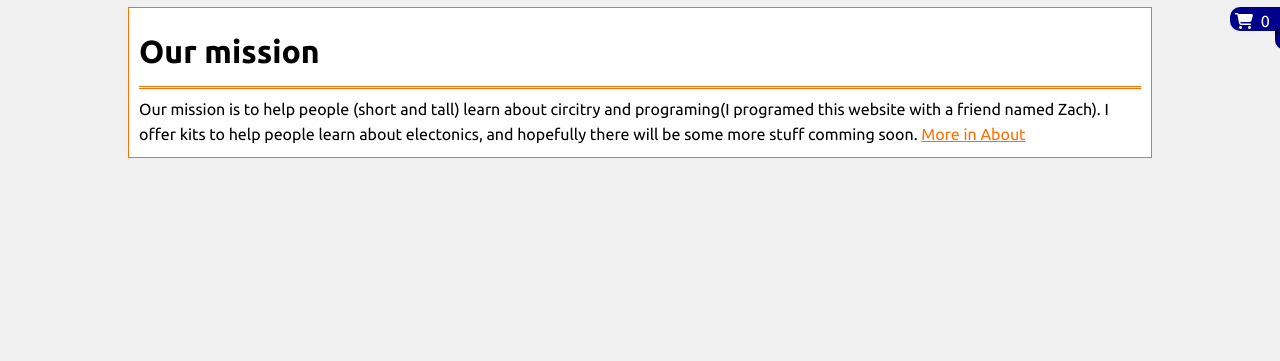
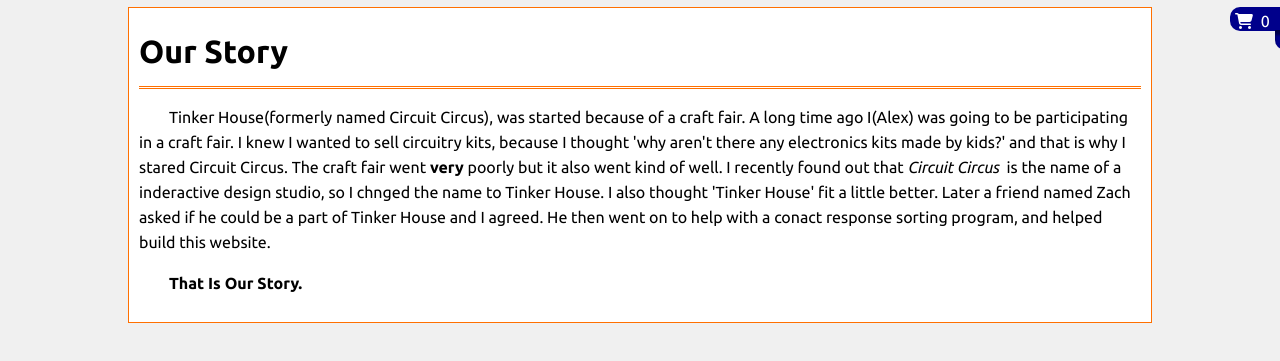
Before and after one commit to alextheperson/Tinker-House-Website, a plain HTML site: page index.html in a window 1280 px wide. Shown: the part 103-464 px from the top of the page. Drawn offline with Linux system fonts and the light colour scheme.

Commit message:
Story into home page

```diff
--- a/index.html
+++ b/index.html
@@ -38,9 +38,11 @@
     </div>
     <script>displayCart()</script>
     <div class="box">
-      <h1>Our mission</h1>
+      <h1>Our Story</h1>
       <hr>
-      Our mission is to help people (short and tall) learn about circitry and programing(I programed this website with a friend named Zach). I offer kits to help people learn about electonics, and hopefully there will be some more stuff comming soon. <a href="pages/about.html">More in About</a>
-    </div>
+      <p>
+        Tinker House(formerly named Circuit Circus), was started because of a craft fair. A long time ago I(Alex) was going to be participating in a craft fair. I knew I wanted to sell circuitry kits, because I thought 'why aren't there any electronics kits made by kids?' and that is why I stared Circuit Circus. The craft fair went <b>very</b> poorly but it also went kind of well. I recently found out that <i>Circuit Circus</i> is the name of a inderactive design studio, so I chnged the name to Tinker House. I also thought 'Tinker House' fit a little better. Later a friend named Zach asked if he could be a part of Tinker House and I agreed. He then went on to help with a conact response sorting program, and helped build this website.<br>
+        </p>
+      <p><b>That Is Our Story.</b></p>
   </body>
 </html>
```
